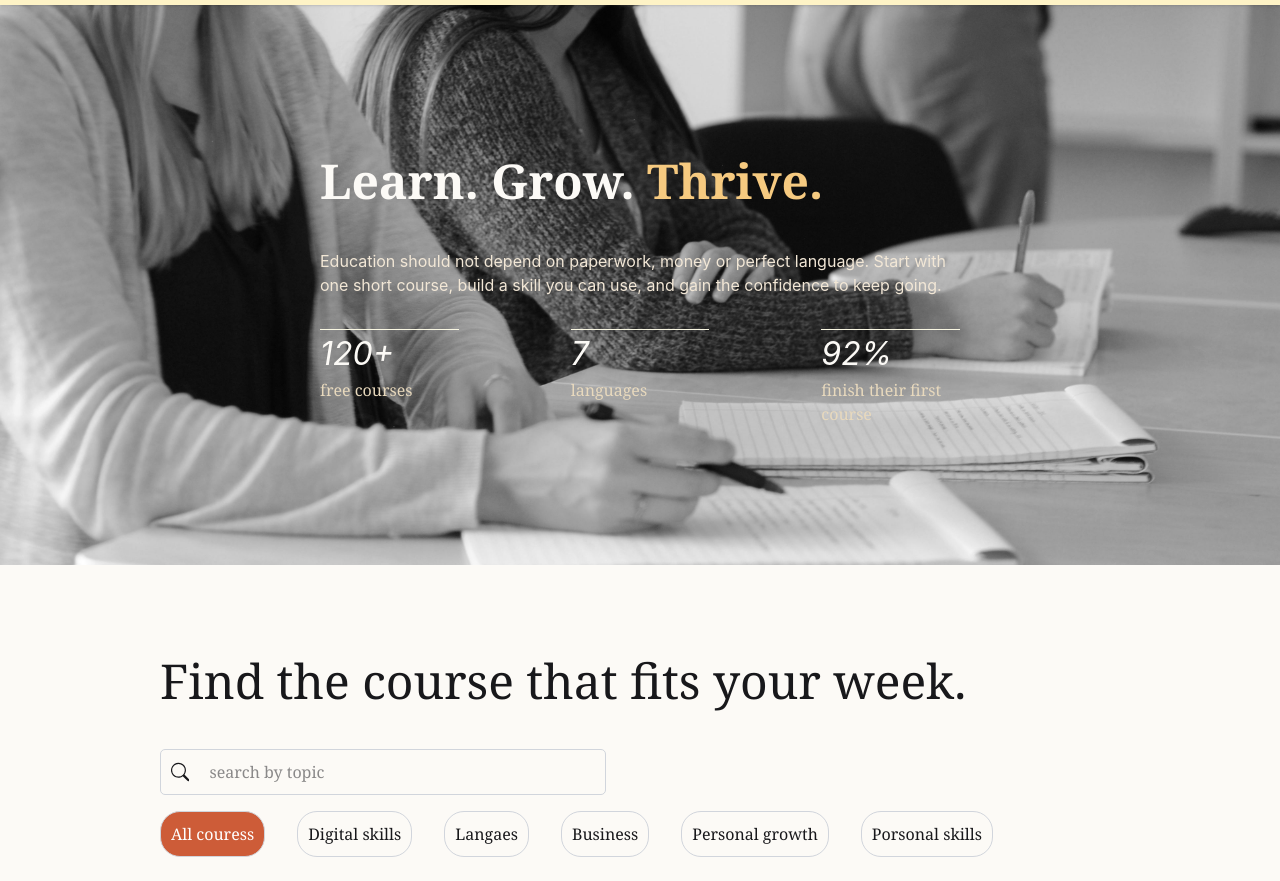
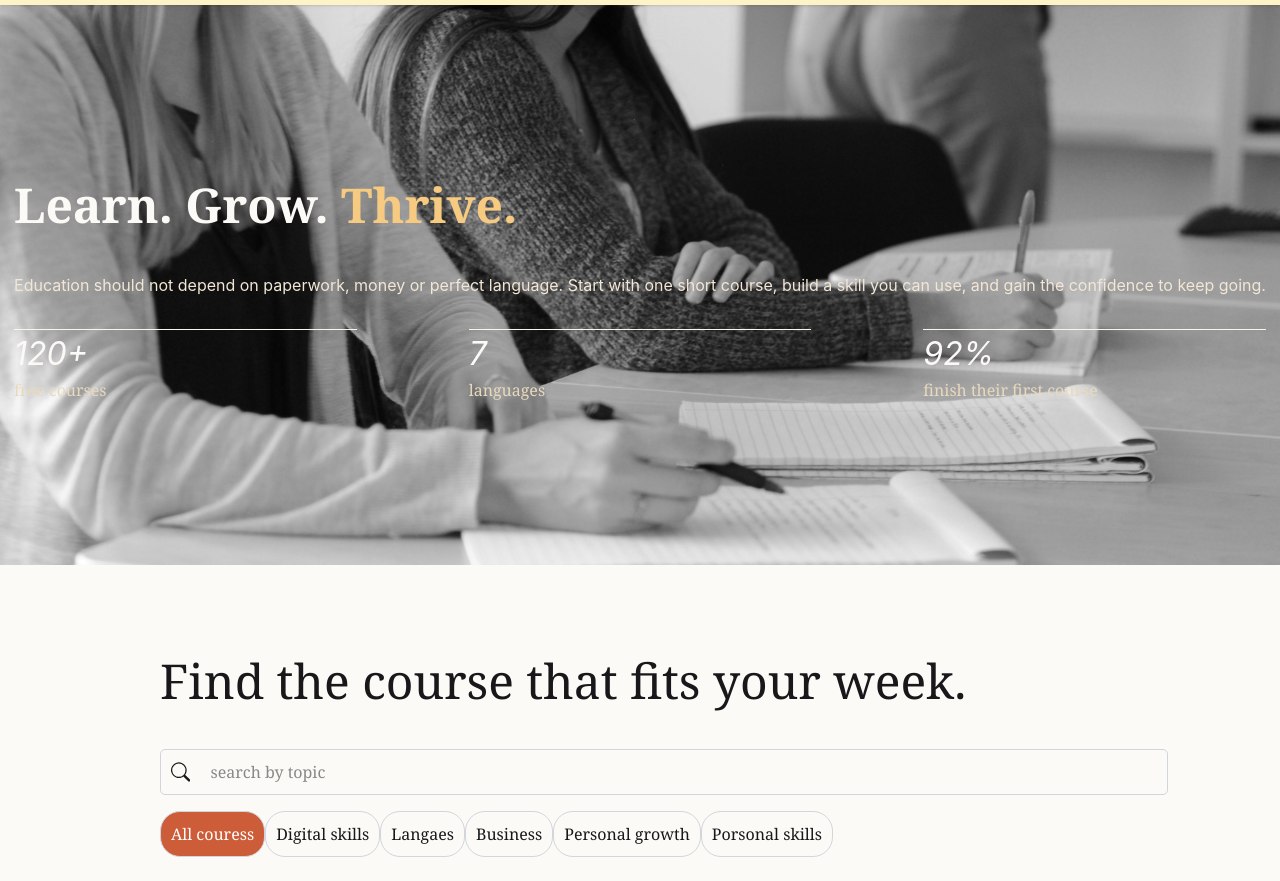
Before and after one commit to Halima-zour/HalimaZour_projet-final, a website: page public/pages/learn.html in a window 1280 px wide. Shown: the part 71-952 px from the top of the page. Drawn offline with nearby package versions, Linux system fonts and the light colour scheme.

Commit message:
finish respo page learn

```diff
--- a/public/pages/learn.html
+++ b/public/pages/learn.html
@@ -54,9 +54,9 @@
      <div class=" flex flex-col gap-[3rem]">
         <main class=" flex flex-col gap-[5rem]">
          <section class=" flex justify-center items-center  " style="background:   url('../images/cours.jpg'); background-repeat: no-repeat; background-size:cover; height: 70vh;">
-                 <div class=" w-[50%] flex flex-col gap-[2rem]  ">
+                 <div class=" gl:w-[50%] max-md:items-center flex flex-col gap-[2rem]  ">
                      <h1 class=" text-[3rem] font-bold font-serif  "><span class="text-[#fcfaf6]">Learn. Grow.</span> <span class=" text-[#f6ca80]">Thrive.</span></h1>
-                 <p class=" text-[#f2e7d6]">Education should not depend on paperwork, money or perfect language.
+                 <p class=" text-[#f2e7d6] max-md:w-[60%]">Education should not depend on paperwork, money or perfect language.
                     Start with one short course, build a skill you can use, and gain the confidence to keep going.</p>
                     <div class=" flex gap-[7rem]">
                         <div class=" border-t-1 border-t-[#f9f7e2] w-[30%]">
@@ -74,18 +74,18 @@
                     </div>
                  </div>
          </section>
-         <section class=" flex flex-col  pl-[10rem]  font-serif gap-[2rem] w-[90%]">
+         <section class=" flex flex-col  max-md:items-center lg:pl-[10rem]  font-serif gap-[2rem] lg:w-[90%]">
               <div class=" flex flex-col  gap-[2rem] w-[90%]">
-                  <h1 class="text-[3rem] font-serif">Find the course that fits your week.</h1>
+                  <h1 class="lg:text-[3rem] max-md:text-[2rem] font-serif">Find the course that fits your week.</h1>
              <div class="flex flex-col gap-[1rem] ">
-                <div class=" flex items-center gap-[1rem] p-[10px] active:outline-1 active:outline-[#ea8b6a]  w-[50%] border-1 rounded-[5px] border-gray-300 ">
+                <div class=" flex items-center gap-[1rem] p-[10px] active:outline-1 active:outline-[#ea8b6a]  lg:w-[50%] border-1 rounded-[5px] border-gray-300 ">
                         <svg xmlns="http://www.w3.org/2000/svg" width="20" height="20" fill="currentColor" class="bi bi-search" viewBox="0 0 16 16">
                             <path d="M11.742 10.344a6.5 6.5 0 1 0-1.397 1.398h-.001q.044.06.098.115l3.85 3.85a1 1 0 0 0 1.415-1.414l-3.85-3.85a1 1 0 0 0-.115-.1zM12 6.5a5.5 5.5 0 1 1-11 0 5.5 5.5 0 0 1 11 0"/>
                             </svg>
                             <input class="border-none w-full border-none outline-none"  type="text" placeholder=" search by topic">
                 </div>
-                <div class="flex gap-[2rem]">
-                    <a class="bg-[#cd5c38] text-white rounded-[20px] border-1 border-gray-300 p-[10px]" href="">All couress</a>
+                <div class="flex lg:gap-[2rem] max-md:gap-[1rem]">
+                    <a class="bg-[#cd5c38] text-white rounded-[20px] border-1 border-gray-300 p-[10px] " href="">All couress</a>
                     <a class=" active:bg-[#cd5c38] active:text-white rounded-[20px] border-1 border-gray-300 p-[10px]" href="">Digital skills</a>
                     <a class=" active:bg-[#cd5c38] active:text-white rounded-[20px] border-1 border-gray-300 p-[10px]" href=""> Langaes</a>
                     <a class=" active:bg-[#cd5c38] active:text-white rounded-[20px] border-1 border-gray-300 p-[10px]" href="">Business</a>
@@ -94,7 +94,7 @@
                  </div>
              </div>
               </div>
-             <div class=" w-full grid grid-rows-4 gap-[3rem] grid-cols-3">
+             <div class=" w-full grid lg:grid-rows-4 max-md:grid-rows-5 gap-[3rem] lg:grid-cols-3 max-md:grid-cols-2">
                   <div class=" flex flex-col gap-[2rem] border-1 p-[20px] hover:border-[#fab49a] rounded-[10px] border-gray-300">
                       <div class=" flex justify-between">
                            <div class=" bg-[#e6f1e1] p-[10px] rounded-[5px]">
```
